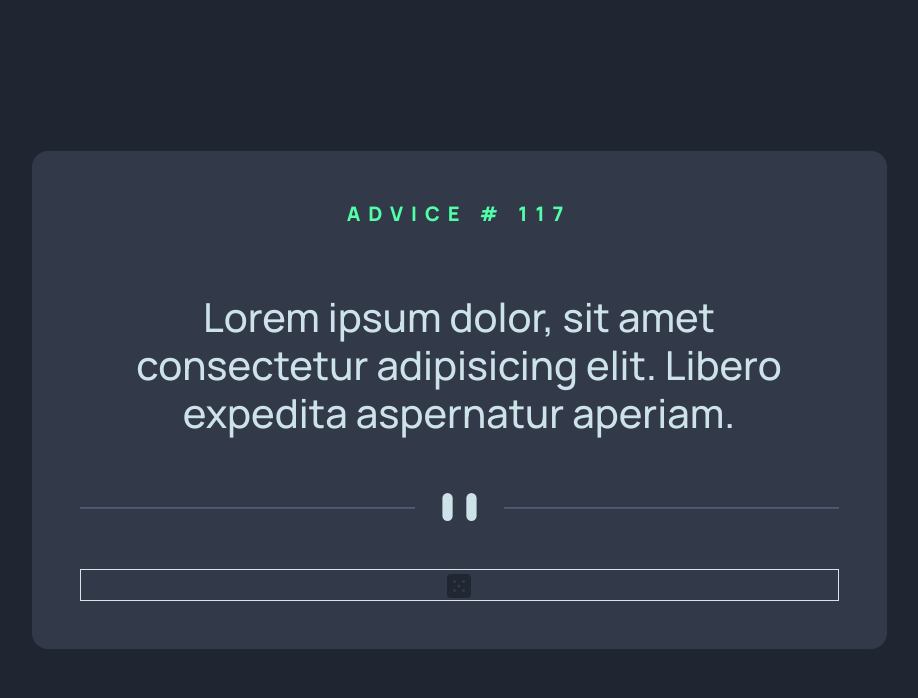
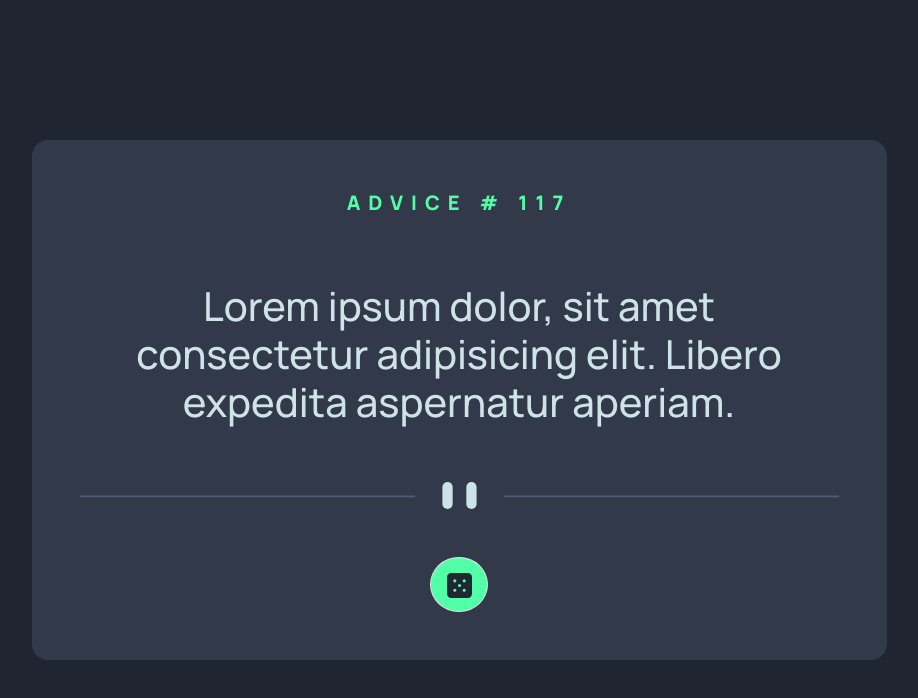
Before and after one commit to telixgoldens/Advice-general, a plain HTML site: page index.html in a window 1280 px wide. Shown: the whole page, without its empty margins (181-1099 px from the left). Drawn offline with nearby package versions, Linux system fonts and the light colour scheme.

Commit message:
corrected html

```diff
--- a/index.html
+++ b/index.html
@@ -13,8 +13,8 @@
         <h1 class="px-2">Lorem ipsum dolor, sit amet consectetur adipisicing elit. Libero expedita aspernatur aperiam.</h1>
         <img class="d-none d-md-block divider-image" src="/assets/pattern-divider-desktop.svg" alt="desktop">
         <img class="d-md-none" src="/assets/pattern-divider-mobile.svg" alt="mobile">
-        <div class="border text-center ">
-            <img src="assets/icon-dice.svg" alt="">
+        <div class="border text-center dice-container">
+            <img src="assets/icon-dice.svg" alt="" >
         </div>
     </main>
 
--- a/style.css
+++ b/style.css
@@ -1,61 +1,56 @@
-@import url('https://fonts.googleapis.com/css2?family=Manrope:wght@200..800&display=swap');
+@import url("https://fonts.googleapis.com/css2?family=Manrope:wght@200..800&display=swap");
 
-:root{
-    --light-cyan : hsl(193, 38%, 86%);
-    --Neon-green : hsl(150, 100%, 66%);
-    --Grayish-blue : hsl(217, 19%, 38%);
+:root {
+  --light-cyan: hsl(193, 38%, 86%);
+  --Neon-green: hsl(150, 100%, 66%);
+  --Grayish-blue: hsl(217, 19%, 38%);
   --Dark-Grayish-Blue: hsl(217, 19%, 24%);
   --Dark-Blue: hsl(218, 23%, 16%);
-    --ff-manrope : "Manrope", sans-serif;
+  --ff-manrope: "Manrope", sans-serif;
 }
 
-html{
+html {
   background-color: var(--Dark-Blue);
   display: flex;
   justify-content: center;
   align-items: center;
   min-height: 100%;
-
 }
 
-body{
+body {
   background-color: var(--Dark-Blue);
   font-family: var(--ff-manrope);
   font-size: 20px;
   font-weight: 800;
-
 }
-main{
+main {
   background-color: var(--Dark-Grayish-Blue);
-
 }
 
-p{
+p {
   color: var(--Neon-green);
   letter-spacing: 8px;
 }
-h1{
+h1 {
   color: var(--light-cyan);
-
 }
-.divider-image{
+.divider-image {
   width: 100%;
 }
-.dice-container{
-    min-width: 5%;
+.dice-container {
   border-radius: 100%;
-    height: 46px;
-    position: relative;
-    bottom: -20px;
-    left: 48%;
+  height: 55px;
   background-color: var(--Neon-green);
+  text-align: center;
+  margin-left: 46.2%;
+  margin-right: 46.2%;
 }
 
-.dice-container img{
-    width: 50%;
-
+.dice-container img {
+  width: 25px;
+  margin-top: 15px;
 }
-.dice-container:hover{
+.dice-container:hover {
   box-shadow: var(--Neon-green);
   cursor: pointer;
 }
```
Lines whose indentation alone changed are shown as unchanged.
